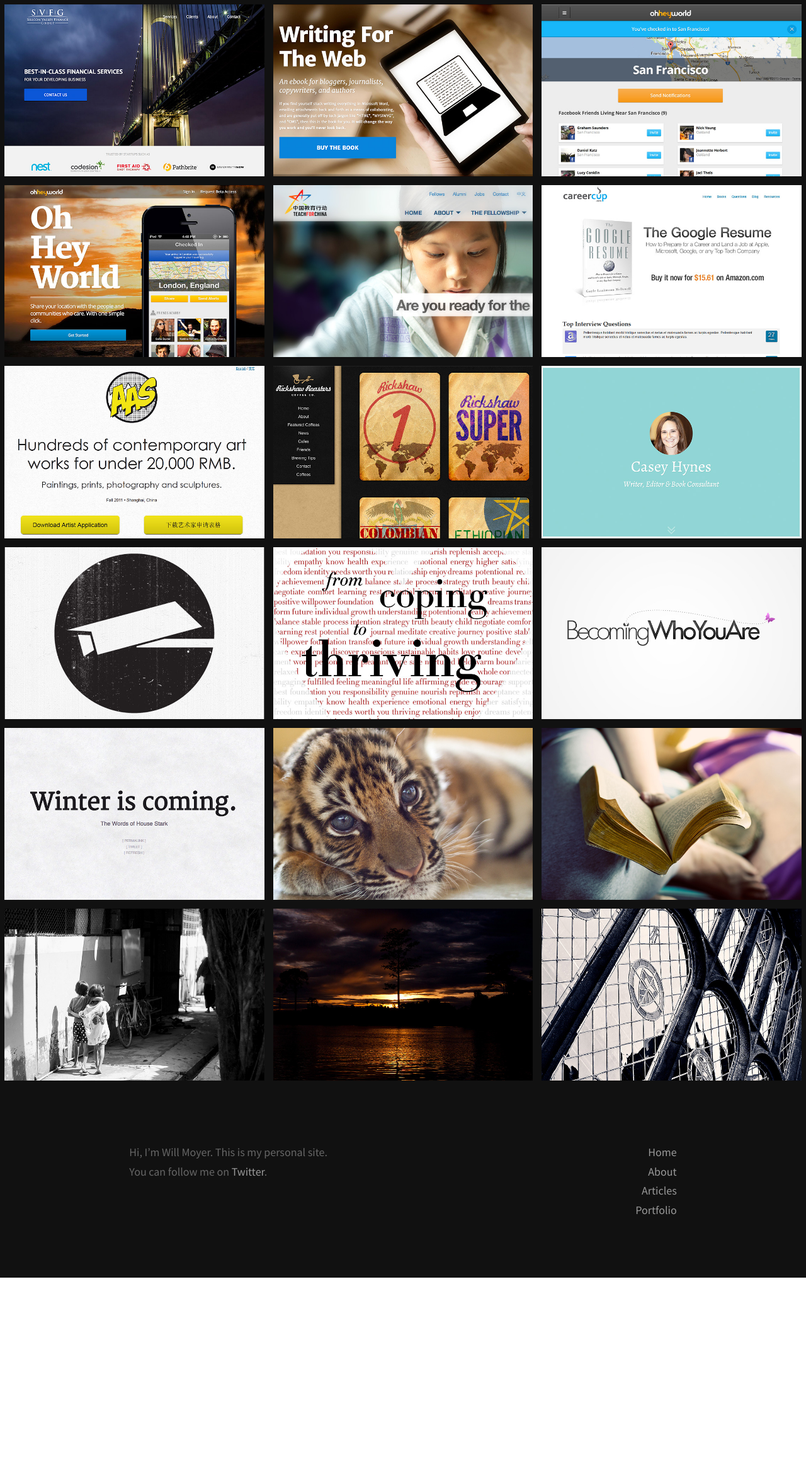
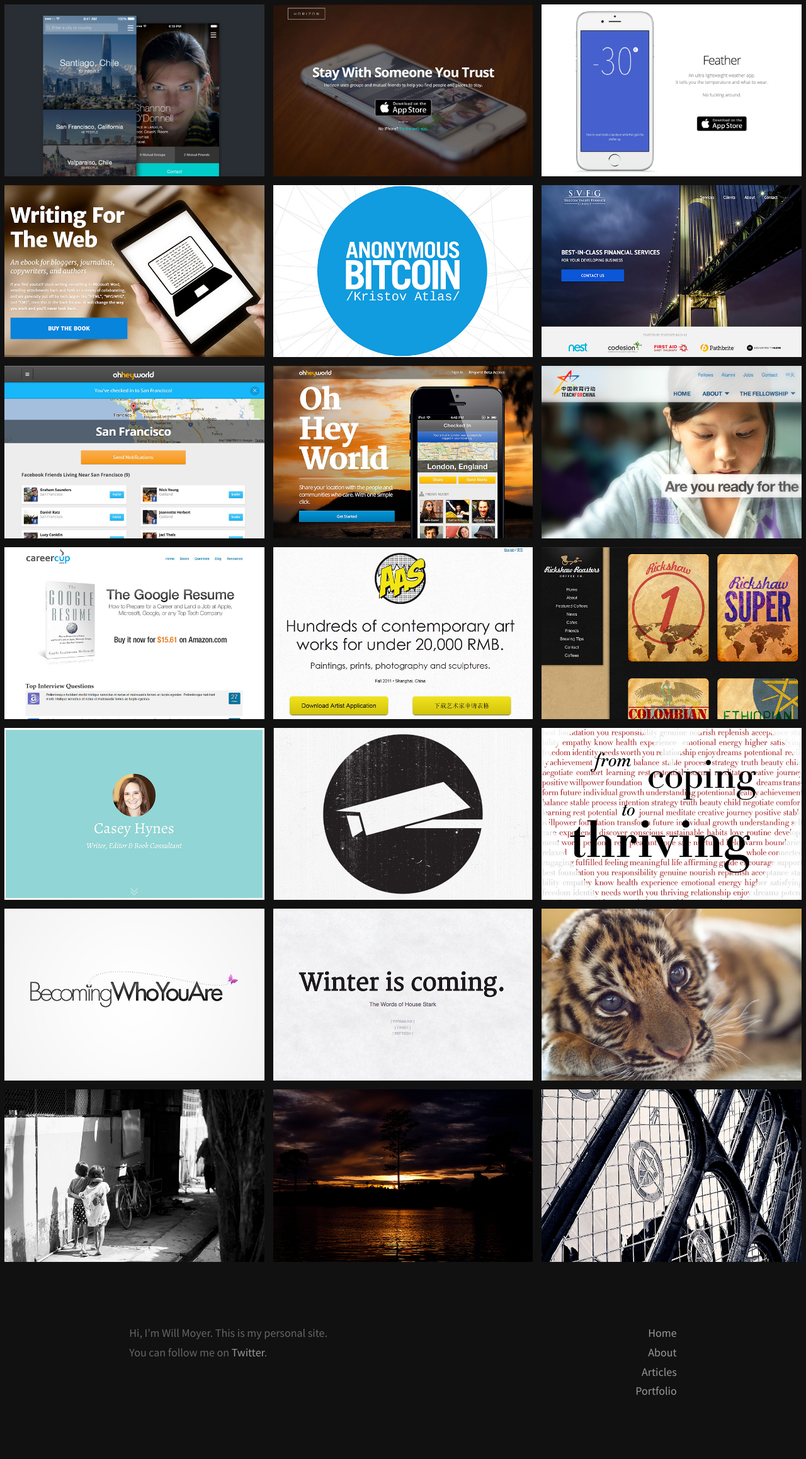
Before and after one commit to moyer/moyer.github.com, a Jekyll site: the page built from portfolio/index.html, in a window 1280 px wide. Shown: the whole page at 63% size. Built offline with Jekyll 4.4.1, drawn with Linux system fonts in a browser that asks for light colours; Markdown is read by kramdown in place of the engine named in the settings; before the commit the page ends 2029 px from its top, so only the background shows below that.

Commit message:
Updates portfolio

```diff
--- a/portfolio/index.html
+++ b/portfolio/index.html
@@ -5,22 +5,26 @@
 ---
 
 <div class="portfolio">
-	<img class="portfolio__img" src="web_svfg_home.jpg" alt="Silicon Valley Financial Group">
-	<img class="portfolio__img" src="web_wftw.jpg" alt="Writing For The Web">
-	<img class="portfolio__img" src="web_ohw_app.jpg" alt="Oh Hey World App">
-	<img class="portfolio__img" src="web_ohw_landing.jpg" alt="Oh Hey World Landing Page">
+	<a href="https://itunes.apple.com/us/app/horizon-travel-stay-people/id960391979"><img class="portfolio__img" src="ios_horizon.jpg" alt="Horizon iOS"></a>
+	<a href="http://www.horizonapp.co/"><img class="portfolio__img" src="web_horizon.jpg" alt="Horizon Landing Page"></a>
+	<a href="http://www.getfeather.co/"><img class="portfolio__img" src="ios_feather.jpg" alt="Feather iOS"></a>
+	<a href="http://writingfortheweb.co/"><img class="portfolio__img" src="web_wftw.jpg" alt="Writing For The Web"></a>
+	<a href="http://anonymousbitcoinbook.com/"><img class="portfolio__img" src="graphic_anonymous_bitcoin.jpg" alt="Anonymous Bitcoin Cover"></a>
+	<a href="http://svfgroup.com/"><img class="portfolio__img" src="web_svfg_home.jpg" alt="Silicon Valley Financial Group"></a>
+	<a href="/oh-hey-world-limited-beta/"><img class="portfolio__img" src="web_ohw_app.jpg" alt="Oh Hey World App"></a>
+	<a href="http://ohheyworld.com/"><img class="portfolio__img" src="web_ohw_landing.jpg" alt="Oh Hey World Landing Page"></a>
 	<img class="portfolio__img" src="web_teach_for_china.jpg" alt="Teach For China">
-	<img class="portfolio__img" src="web_career_cup.jpg" alt="Career Cup">
+	<a href="http://www.careercup.com/"><img class="portfolio__img" src="web_career_cup.jpg" alt="Career Cup"></a>
 	<img class="portfolio__img" src="web_aac.jpg" alt="Affordable Art China">
 	<img class="portfolio__img" src="web_rickshaw_roasters.jpg" alt="Rickshaw Roasters Coffee">
-	<img class="portfolio__img" src="web_casey_hynes.jpg" alt="Casey Hynes">
-	<img class="portfolio__img" src="graphic_surveillance.jpg" alt="Surveillance Clothing">
-	<img class="portfolio__img" src="graphic_coping_to_thriving.jpg" alt="From Coping To Thriving">
-	<img class="portfolio__img" src="graphic_becoming_who_you_are.jpg" alt="Becoming Who You Are">
+	<a href="http://www.caseyhynes.com/"><img class="portfolio__img" src="web_casey_hynes.jpg" alt="Casey Hynes"></a>
+	<a href="/surveillance/"><img class="portfolio__img" src="graphic_surveillance.jpg" alt="Surveillance Clothing"></a>
+	<a href="http://www.amazon.com/Coping-Thriving-Turn-Self-care-into-ebook/dp/B00EHBWG2S/ref=asap_bc?ie=UTF8"><img class="portfolio__img" src="graphic_coping_to_thriving.jpg" alt="From Coping To Thriving"></a>
+	<a href="http://www.becomingwhoyouare.net/"><img class="portfolio__img" src="graphic_becoming_who_you_are.jpg" alt="Becoming Who You Are"></a>
 	<img class="portfolio__img" src="web_asoiaf_quotes.jpg" alt="A Song Of Ice And Fire Quotes">
-	<img class="portfolio__img" src="photo_tiger_cub.jpg" alt="Tiger Cub">
-	<img class="portfolio__img" src="photo_east_of_eden.jpg" alt="East of Eden">
-	<img class="portfolio__img" src="photo_mae_tao.jpg" alt="Mae Tao">
-	<img class="portfolio__img" src="photo_sukau_sunset.jpg" alt="Sukau Sunset">
-	<img class="portfolio__img" src="photo_princeton.jpg" alt="Princeton">
+	<a href="https://www.flickr.com/photos/willmoyer/6981771671/"><img class="portfolio__img" src="photo_tiger_cub.jpg" alt="Tiger Cub"></a>
+	<!-- <a href="https://www.flickr.com/photos/willmoyer/5876457761/"><img class="portfolio__img" src="photo_east_of_eden.jpg" alt="East of Eden"></a> -->
+	<a href="https://www.flickr.com/photos/willmoyer/8116174967/"><img class="portfolio__img" src="photo_mae_tao.jpg" alt="Mae Tao"></a>
+	<a href="https://www.flickr.com/photos/willmoyer/6903114249/"><img class="portfolio__img" src="photo_sukau_sunset.jpg" alt="Sukau Sunset"></a>
+	<a href="https://www.flickr.com/photos/willmoyer/5486110569/"><img class="portfolio__img" src="photo_princeton.jpg" alt="Princeton"></a>
 </div>
```
Also changed, not shown: portfolio/graphic_anonymous_bitcoin.jpg (added), portfolio/ios_feather.jpg (added), portfolio/ios_horizon.jpg (added), portfolio/web_horizon.jpg (added).
